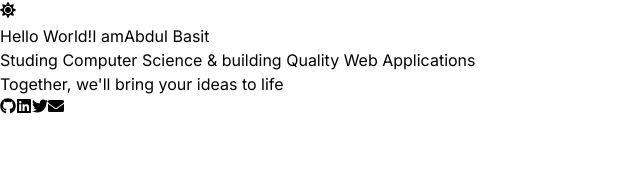
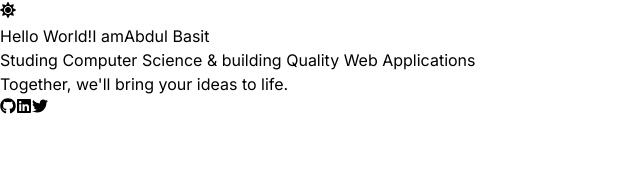
Before and after one commit to abd-ulbasit/abd-ulbasit, a Next.js app: page / in a window 1280 px wide. Shown: the top 188 px of the page, without its empty margins (0-640 px from the left). Built offline with nearby package versions, Linux system fonts and the light colour scheme.

Commit message:
remove mail socials

```diff
--- a/app/components/Socials.tsx
+++ b/app/components/Socials.tsx
@@ -4,7 +4,9 @@ import { FaEnvelope, FaGithub, FaLinkedin, FaTwitter } from "react-icons/fa"
 function Socials() {
   //make an array socials that has opjects with two properties one is src one is icon that is of IconType
   interface social { src: string, icon: IconType }
-  const socials: social[] = [{ src: "www.github.com/abd-ulbasit", icon: FaGithub }, { src: "www.linkedin.com/in/abd-ulbasit", icon: FaLinkedin }, { src: "www.twitter.com/abd_lbasit", icon: FaTwitter }, { src: "mailto:basit01035@gmail.com", icon: FaEnvelope }]
+  const socials: social[] = [{ src: "www.github.com/abd-ulbasit", icon: FaGithub }, { src: "www.linkedin.com/in/abd-ulbasit", icon: FaLinkedin }, { src: "www.twitter.com/abd_lbasit", icon: FaTwitter },
+    // { src: "mailto:basit01035@gmail.com", icon: FaEnvelope }
+  ]
   return <span
     className="inline-flex -space-x-px overflow-hidden rounded-md border bg-white shadow-sm dark:border-gray-800 dark:bg-gray-900"
   >{socials.map((social) => {
--- a/app/components/ThemeToggler.tsx
+++ b/app/components/ThemeToggler.tsx
@@ -4,7 +4,7 @@ import { FaRegMoon, FaSun } from "react-icons/fa"
 const ThemeToggler = () => {
     const { theme, setTheme } = useTheme();
     return (
-        <button className={` text-red-600 px-6 py-2`} onClick={() => { setTheme(theme == "light" ? "dark" : "light") }}  >{theme == "light" ? <FaRegMoon></FaRegMoon> :
+        <button className={` text-orange-600 px-6 py-2`} onClick={() => { setTheme(theme == "light" ? "dark" : "light") }}  >{theme == "light" ? <FaRegMoon></FaRegMoon> :
             <FaSun></FaSun>}
         </button>
     );
--- a/app/page.tsx
+++ b/app/page.tsx
@@ -11,12 +11,12 @@ export default function Home() {
               Hello World!
             </span>
             I am
-            <span className='inline-block md:inline decoration-4  font-semibold underline text-orange-600 italic  px-2 rounded-sm font-sans   text-6xl' >
+            <span className='inline-block md:inline decoration-4  font-semibold underline text-orange-600 italic  px-2  font-sans text-7xl' >
               Abdul Basit
             </span>
           </h1>
           <p className='text-2xl text-center' >Studing Computer Science  <span className='text-yellow-400 block ' >&</span> building Quality Web Applications</p>
-          <p className="italic pt-4" >Together, we&apos;ll bring your ideas to life</p>
+          <p className="italic pt-4 text-gray-400" >Together, we&apos;ll bring your ideas to life.</p>
         </div>
         <Socials></Socials>
       </div>
```
